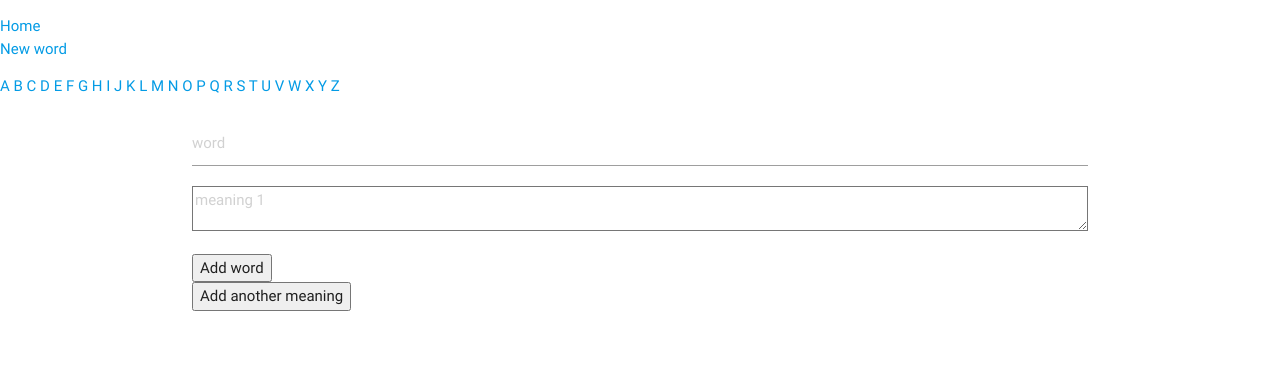
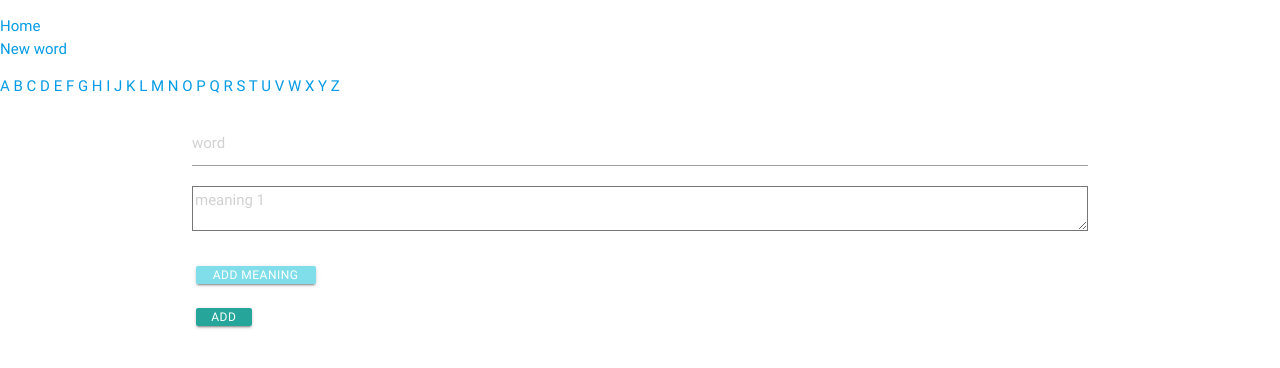
Before and after one commit to bravoalpha79/Googly-cricket-glossary, a Flask app: page /add_word in a window 1280 px wide. Shown: the top 368 px of the page. Run offline with Flask 2, Linux system fonts and the light colour scheme; some libraries are stand-ins or nearby versions.

Commit message:
wrap form in container; add styling to buttons

```diff
--- a/static/css/style.css
+++ b/static/css/style.css
@@ -11,6 +11,27 @@
     margin: 0 0.3em;
 }
 
+.add-word button,
+.edit-word button,
+.add-word a,
+.edit-word a {
+    height: 1.5em;
+    width: 4.7em;
+    line-height: 1.6em;
+    font-size: 0.8em;
+    padding: 0 0.5em;
+    margin: 1em 0.3em 1em;
+}
+
+#add-meaning {
+    height: 1.5em;
+    width: 10em;
+    line-height: 1.6em;
+    font-size: 0.8em;
+    padding: 0 0.5em;
+    display: block;
+}
+
 .modal {
     width: 30vw;
 }
--- a/templates/addword.html
+++ b/templates/addword.html
@@ -2,15 +2,15 @@
 
 {% block content %}
 <div class="container">
-    <form action="{{url_for('insert_word')}}", method ="POST">
+    <form class="add-word" action="{{url_for('insert_word')}}", method ="POST">
         <input type="text" id="term" name="term" placeholder="word" required/>
         <br>
         <div id="meanings">
             <textarea class="meaning" id="meaning1" name="meaning1" placeholder="meaning 1" cols="40" required></textarea>
         </div>
         <br>
-        <button type="submit">Add word</button>
+        <a id="add-meaning" class="waves-effect waves-light btn cyan lighten-3" onclick="addMeaning()">Add meaning</a>
+        <button class="btn waves-effect waves-light" type="submit">Add word</button>
     </form>
-    <button onclick="addMeaning()">Add another meaning</button>
 </div>
 {% endblock %}
--- a/templates/word.html
+++ b/templates/word.html
@@ -15,8 +15,8 @@
 <!-- Materialize Modal Structure -->
 <div id="deletion-modal" class="modal">
 	<div class="modal-content">
-		<h4>Modal Header</h4>
-		<p>A bunch of text</p>
+		<h4>Delete entry?</h4>
+		<p>{{word.term}}</p>
 	</div>
 	<div class="modal-footer">
 		<a href="{{url_for('delete_word', word_id=word._id)}}"
```
Also changed, not shown: templates/editword.html (+5 -4 lines).
